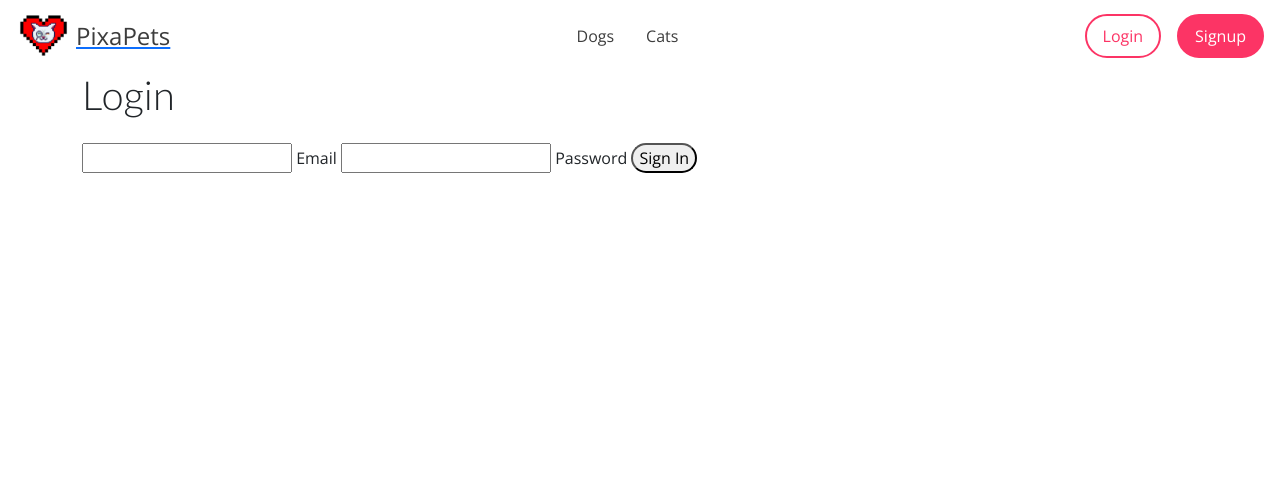
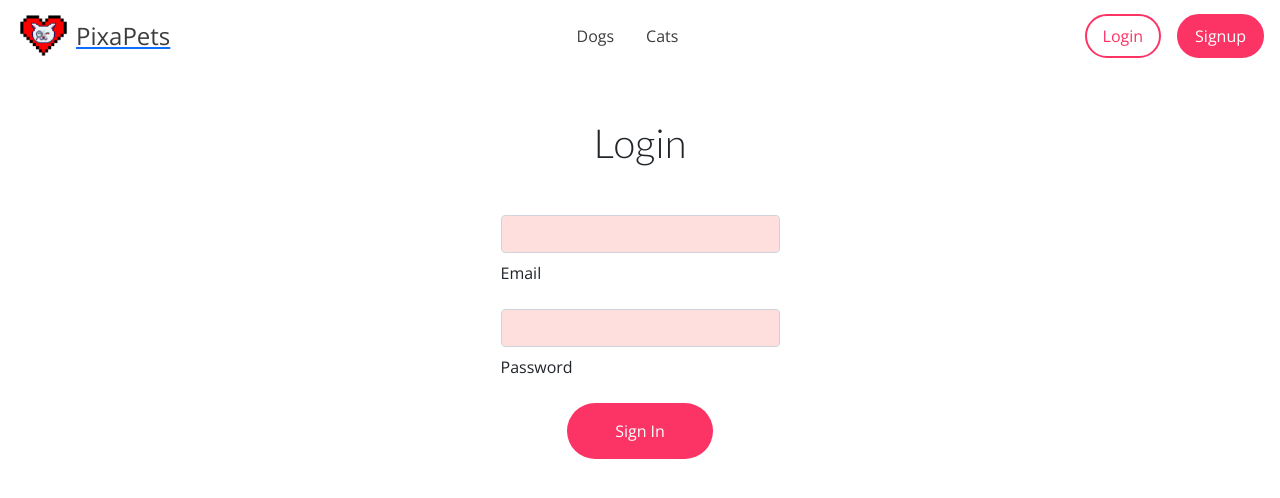
Before and after one commit to melmai/pixapets, a Flask app: page /login in a window 1280 px wide. Shown: the top 498 px of the page. Run offline with Flask 3, Linux system fonts and the light colour scheme.

Commit message:
styled login page

```diff
--- a/templates/login.html
+++ b/templates/login.html
@@ -4,20 +4,25 @@
 
 {% block content %}
 
-<h1 class="mb-4">Login</h1>
+<h1 class="my-5 text-center">Login</h1>
 
-<div>
-  <form action="GET">
-    {{ login.csrf_token }}
+<div class="d-flex justify-content-center">
+  <div class="w-25">
+    <form action="GET">
+      {{ login.csrf_token }}
 
-    {{ login.email() }}
-    {{ login.email.label }}
+      {{ login.email(class="form-control mb-2 light-bg-form-fields") }}
+      {{ login.email.label(class="mb-4") }}
 
-    {{ login.password() }}
-    {{ login.password.label }}
+      {{ login.password(class="form-control mb-2 light-bg-form-fields") }}
+      {{ login.password.label(class="mb-4") }}
 
-    {{ login.signin_bttn(class="rounded-pill active") }}
-  </form>
+      <div class="text-center">
+        {{ login.signin_bttn(class="rounded-pill active p-3 px-5 submit-button") }}
+      </div>
+
+    </form>
+  </div>
 </div>
 
 {% endblock %}
--- a/templates/register.html
+++ b/templates/register.html
@@ -5,7 +5,7 @@
 {% block full_width %}
 
 <div class="container">
-  <h1 class="mb-5 mt-5 registration-title">Sign Up</h1>
+  <h1 class="my-5 registration-title">Sign Up</h1>
 </div>
 
 <!-- Registration Form -->
```
